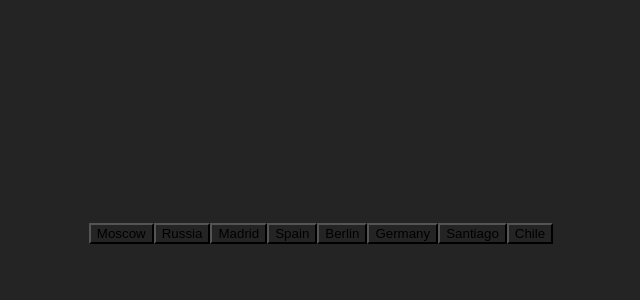
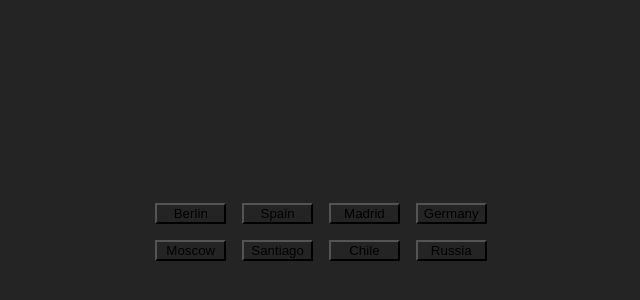
Before and after one commit to johannDeLaCruz/react_exercise-1, a React (Vite) app: page / in a window 1280 px wide. Shown: the part 168-468 px from the top of the page, without its empty margins (319-959 px from the left). Built offline with nearby package versions, Linux system fonts and the light colour scheme.

Commit message:
fix(ReactQuizGame): fix randomizing on refresh (Fisher-Yates)

```diff
--- /dev/null
+++ b/src/ReactQuizGame.css
@@ -0,0 +1,9 @@
+.game {
+    display: grid;
+    grid-template-columns: repeat(4, 1fr);
+    grid-gap: 1rem;
+}
+
+button {
+    cursor: pointer;
+}
--- a/src/ReactQuizGame.tsx
+++ b/src/ReactQuizGame.tsx
@@ -1,4 +1,5 @@
 import { useState } from "react";
+import "./ReactQuizGame.css";
 
 type GameDataString = string[][];
 type ItemsToCheck = string[];
@@ -16,50 +17,64 @@ const ReactQuizGame = () => {
     { city: "Berlin", country: "Germany" },
     { city: "Santiago", country: "Chile" },
   ];
-  const flattenedData: ItemsToCheck = gameData.flatMap((obj) =>
-    Object.values(obj)
+  // const flattenedData: ItemsToCheck = gameData.flatMap((obj) =>
+  //   Object.values(obj)
+  // );
+
+  const shuffledData = shuffleArray(
+    gameData.flatMap((obj) => Object.values(obj))
   );
 
   const [selectedItems, setSelectedItems] = useState<ItemsToCheck>([]);
   const [itemsToDisappear, setItemsToDisappear] = useState<ItemsToCheck>([]);
   const [wrongItems, setWrongItems] = useState<ItemsToCheck>([]);
 
-  const checkMatch = (itemsToCheck: ItemsToCheck) => {
+  const checkMatch = (itemsToCheck: ItemsToCheck): boolean => {
     const flatData: GameDataString = gameData.flatMap((obj) => [
       Object.values(obj),
     ]);
-    const checkIfMatch = flatData.some((item) => {
+    const checkIfMatch: boolean = flatData.some((item) => {
       return item.sort().join(",") === itemsToCheck.sort().join(",");
     });
     return checkIfMatch;
   };
-
   const handleOnClick = (e: React.MouseEvent<HTMLButtonElement>): void => {
     const item: Item = (e.target as HTMLButtonElement).value;
+    setWrongItems([]);
 
-    if (selectedItems.length === 0) {
-      setSelectedItems([item]);
-    } else if (selectedItems.length === 1) {
-      const updatedItems = [...selectedItems, item];
-      const isMatch = checkMatch(updatedItems);
-
+    if (selectedItems.length < 2) {
+      const updatedItems: ItemsToCheck = [...selectedItems, item];
+      if (updatedItems.length === 2) {
+        const isMatch: boolean = checkMatch(updatedItems);
+        setSelectedItems([]);
         if (isMatch) {
           setItemsToDisappear((prevItems) => [...prevItems, ...updatedItems]);
-        setSelectedItems(updatedItems);
         } else {
-        setSelectedItems([]);
           setWrongItems(updatedItems);
         }
-    } else if (selectedItems.length === 2) {
-      setWrongItems([]);
-      setSelectedItems([item]);
+      } else {
+        setSelectedItems(updatedItems);
+      }
     }
   };
 
-  console.log(wrongItems);
+  function shuffleArray(array: ItemsToCheck): ItemsToCheck {
+    const shuffledArray: ItemsToCheck = array.slice();
+    // Fisher-Yates (Knuth) algorithm for shuffling
+    for (let i = shuffledArray.length - 1; i > 0; i--) {
+      const randomIndex: number = Math.floor(Math.random() * (i + 1));
+      // Swap elements between current position and random position
+      [shuffledArray[i], shuffledArray[randomIndex]] = [
+        shuffledArray[randomIndex],
+        shuffledArray[i],
+      ];
+    }
+    return shuffledArray;
+  }
   return (
     <>
-      {flattenedData.map(
+      <div className="game">
+        {shuffledData.map(
           (item, index) =>
             !itemsToDisappear.some((i) => i === item) && (
               <button
@@ -78,6 +93,7 @@ const ReactQuizGame = () => {
               </button>
             )
         )}
+      </div>
     </>
   );
 };
```
Lines whose indentation alone changed are shown as unchanged.
